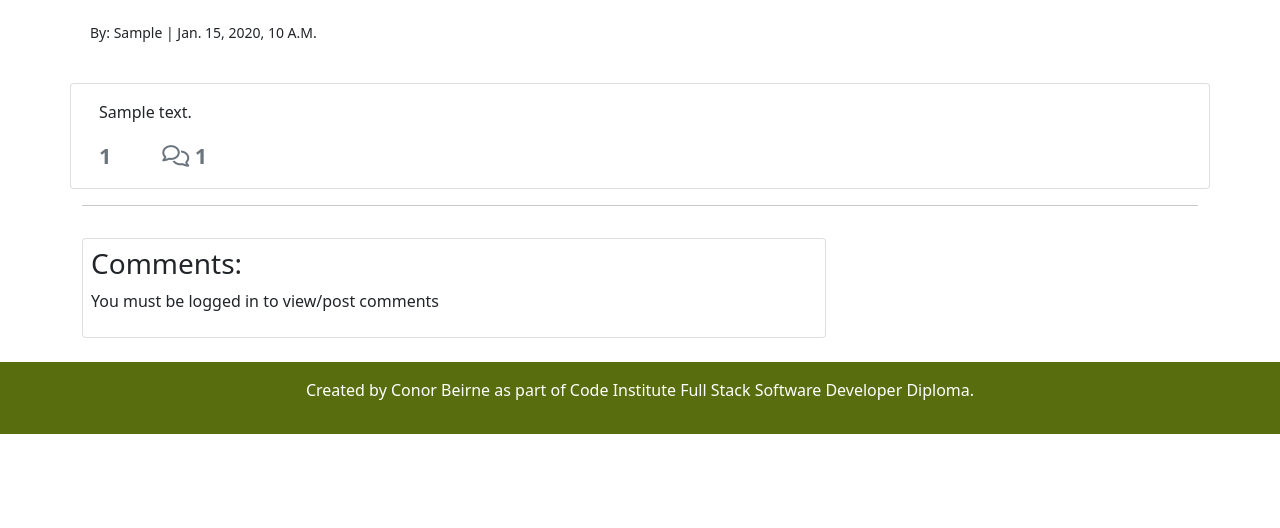
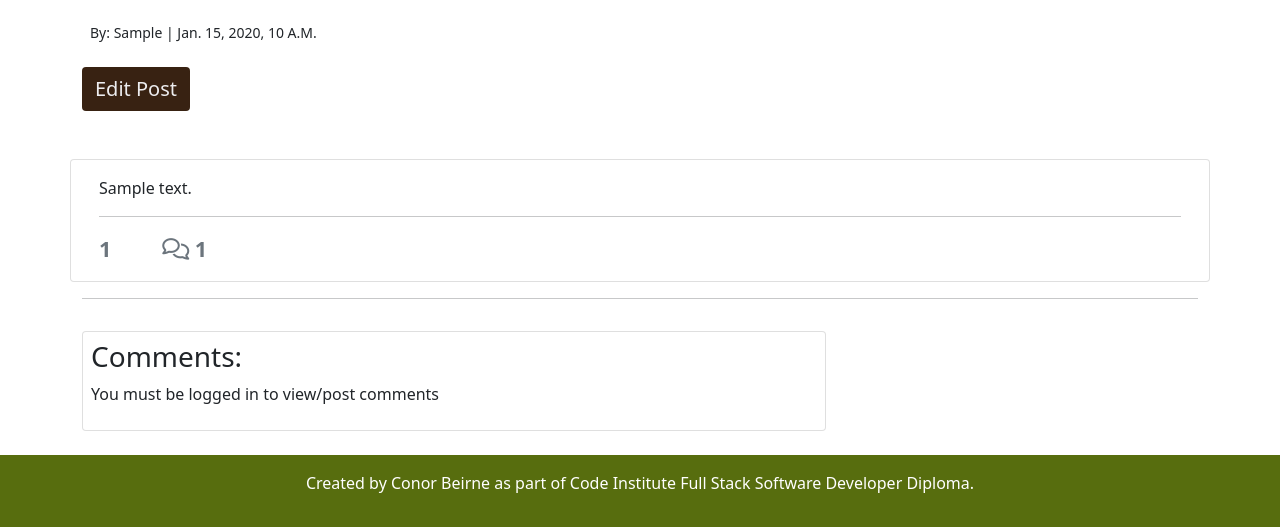
Before and after one commit to conor-b1995/p4-GAAStories, a Django app: a page that uses templates/post_detail.html in a window 1280 px wide. Shown: the part 272-800 px from the top of the page. Run offline with Django 3.2, Linux system fonts and the light colour scheme; tables that the repository leaves empty hold one stand-in row (values such as "Sample post"); some libraries are stand-ins or nearby versions.

Commit message:
Add: the ability for a post to be updated

```diff
--- a/blog/urls.py
+++ b/blog/urls.py
@@ -7,4 +7,5 @@ urlpatterns = [
     path('add_post/', views.AddPost.as_view(), name='add_post'),
     path('<slug:slug>/', views.PostDetail.as_view(), name='post_detail'),
     path('like/<slug:slug>', views.PostLike.as_view(), name='post_like'),
+    path('edit/<slug:slug>', views.UpdatePost.as_view(), name='update_post'),
 ]
--- a/blog/views.py
+++ b/blog/views.py
@@ -1,5 +1,5 @@
 from django.shortcuts import render, get_object_or_404, reverse, redirect
-from django.views.generic import ListView, View, CreateView
+from django.views.generic import ListView, View, UpdateView
 from django.http import HttpResponseRedirect
 from .models import Post
 from .forms import CommentForm, PostForm
@@ -108,3 +108,10 @@ class AddPost(View):
 
         context = {'form': form}
         return render(request, 'index.html', context)
+
+
+class UpdatePost(UpdateView):
+
+    model = Post
+    template_name = 'update_post.html'
+    fields = ['title', 'content', 'excerpt', 'featured_image']
--- a/static/css/style.css
+++ b/static/css/style.css
@@ -104,6 +104,7 @@ footer {
     background-color: #7AAAB4;
 }
 
+
 /* ------------------------- width and heights */
 /* #croker {
     height: 75%;
--- a/templates/post_detail.html
+++ b/templates/post_detail.html
@@ -14,6 +14,9 @@
             </h1>
             <small class="post-subtitle text-capitalize p-2 bd-highlight"> By: {{ post.author }} |
                 {{ post.created_date }} </small>
+                <a href="{% url 'update_post' post.slug %}">
+                    <button type="submit" class="btn mt-3 mb-3 fs-5" id="post-btn">Edit Post</button>
+                </a>
         </div>
 
         <div class="d-none d-md-block col-md-6 mt-5">
@@ -22,7 +25,7 @@
                 src="https://res.cloudinary.com/dw7lawnyl/image/upload/v1670592649/cover_photo_vmqmn5.jpg" width="100%"
                 height="250" alt="Football pitch image">
             {% else %}
-            <img src=" {{ post.image.url }} " class="card-img-top post-img img-fluid" width="100%" height="250"
+            <img src=" {{ post.featured_image.url }} " class="card-img-top post-img img-fluid" width="100%" height="250"
                 alt="An uploaded image by the user">
             {% endif %}
         </div>
@@ -35,6 +38,7 @@
         <div class="col card mt-3 left top">
             <div class="card-body">
                 <p class="card-text text-justify"> {{ post.content | safe }} </p>
+                <hr>
                 <div class="row col-md-6 col-lg-5">
                     <div class="col-2">
                         <strong>
```
Also changed, not shown: templates/update_post.html (added, +43 -0 lines).
